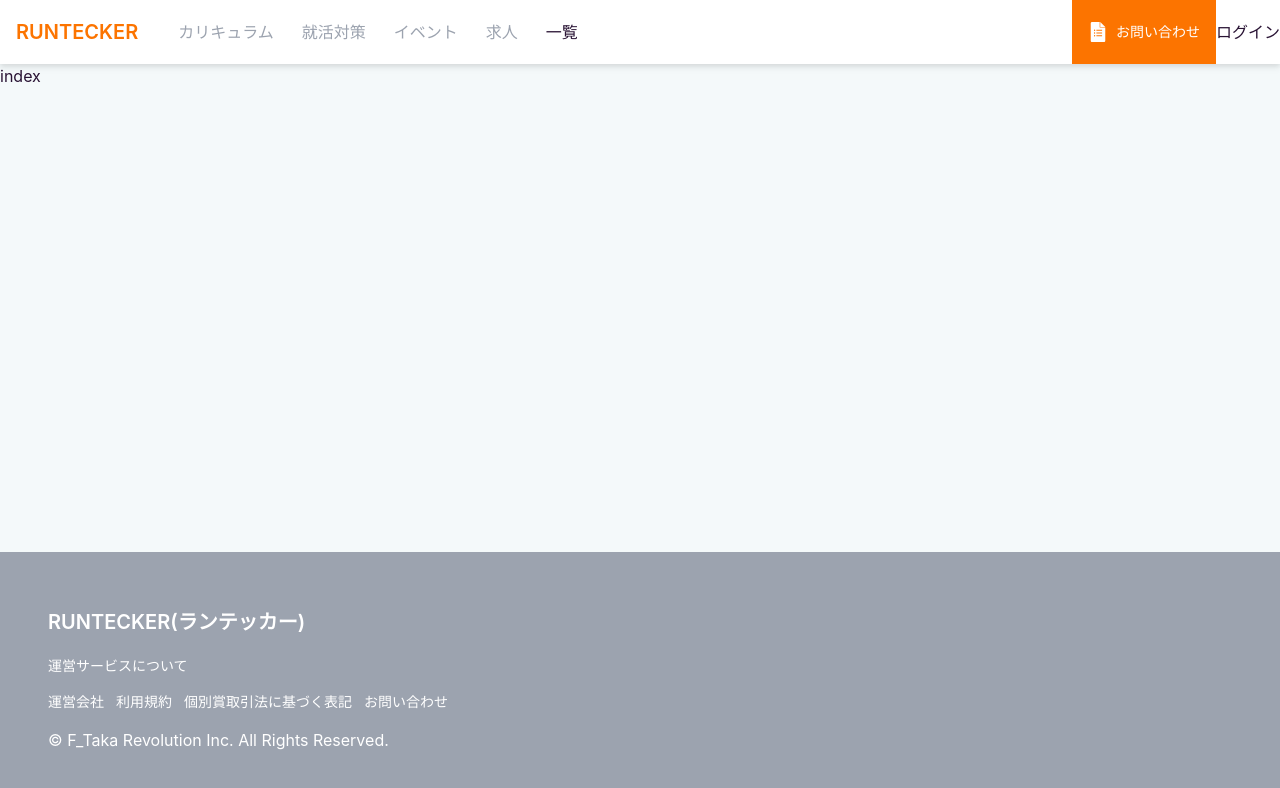
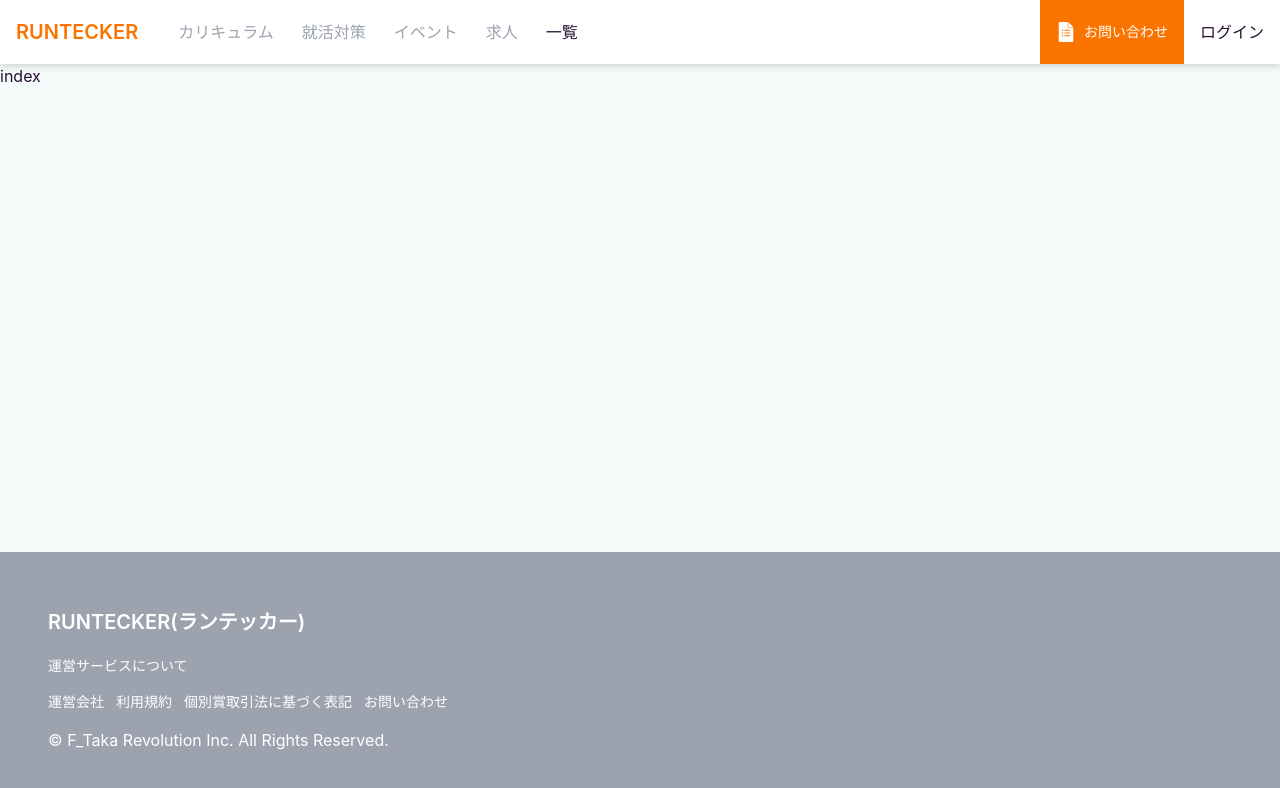
Before and after one commit to rayto298/runtecker, a React (Create React App) app in the folder frontend/: page / in a window 1280 px wide. Shown: the top 788 px of the page. Built offline with nearby package versions, Linux system fonts and the light colour scheme.

Commit message:
コミット漏れ

```diff
--- a/frontend/src/views/layouts/components/_headers.jsx
+++ b/frontend/src/views/layouts/components/_headers.jsx
@@ -59,7 +59,7 @@ export const _Headers = () => {
         {token ? (
           <button onClick={handleClick} className="px-4">ログアウト</button>
         ) : (
-          <Link to={RoutePath.Login.path}>{RoutePath.Login.name}</Link>
+          <Link to={RoutePath.Login.path} className="px-4">{RoutePath.Login.name}</Link>
         )}
       </div>
     </header>
```
